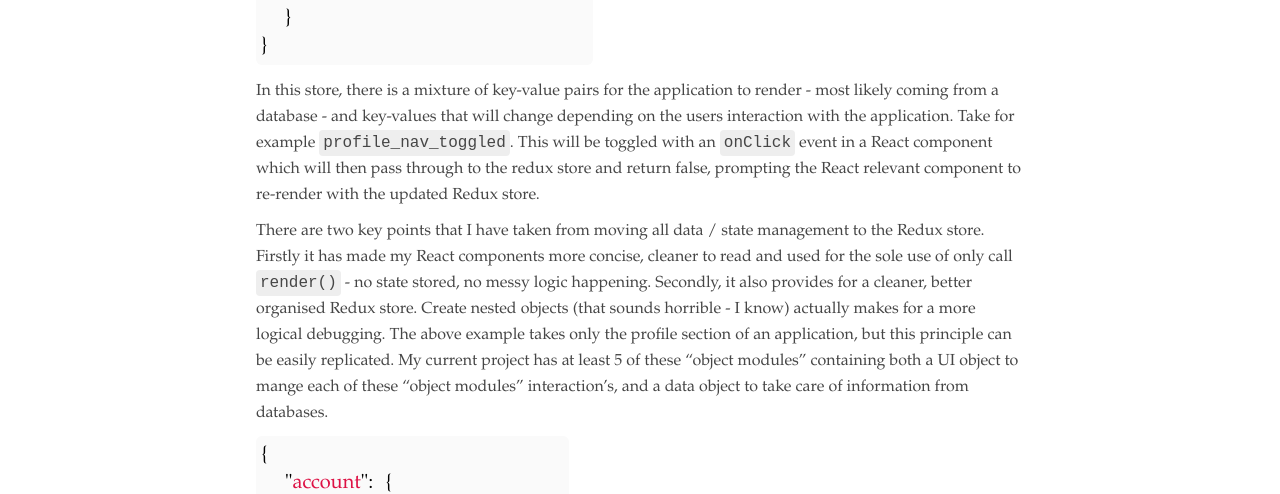
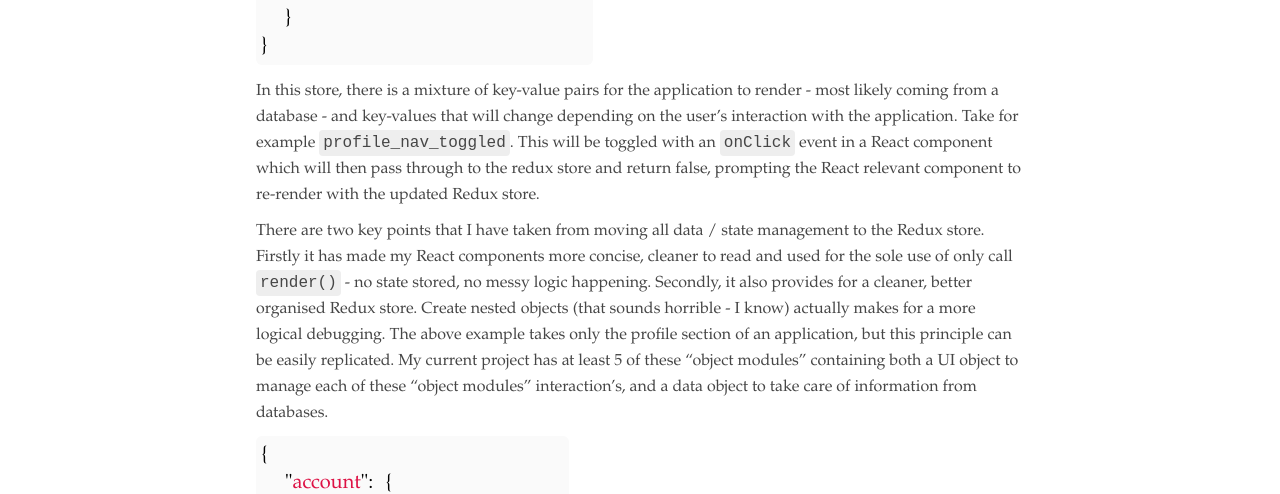
Before and after one commit to alex-windett/alex-windett.github.io, a Jekyll site: the page built from _posts/2017-02-13-getting-your-state-together.markdown, in a window 1280 px wide and 900 px high, scrolled down 1302 px. Shown: the part 177-671 px from the top of the window. Built offline with Jekyll 4.4.1, drawn with Linux system fonts in a browser that asks for light colours; some web fonts are replaced.

Commit message:
correcting spelling

```diff
--- a/_posts/2017-02-13-getting-your-state-together.markdown
+++ b/_posts/2017-02-13-getting-your-state-together.markdown
@@ -44,9 +44,9 @@ Take for an example this relatively simple mock store:
 }
 {% endhighlight %}
 
-In this store, there is a mixture of key-value pairs for the application to render - most likely coming from a database - and key-values that will change depending on the users interaction with the application. Take for example `profile_nav_toggled`. This will be toggled with an `onClick` event in a React component which will then pass through to the redux store and return false, prompting the React relevant component to re-render with the updated Redux store.
+In this store, there is a mixture of key-value pairs for the application to render - most likely coming from a database - and key-values that will change depending on the user's interaction with the application. Take for example `profile_nav_toggled`. This will be toggled with an `onClick` event in a React component which will then pass through to the redux store and return false, prompting the React relevant component to re-render with the updated Redux store.
 
-There are two key points that I have taken from moving all data / state management to the Redux store. Firstly it has made my React components more concise, cleaner to read and used for the sole use of only call `render()` - no state stored, no messy logic happening. Secondly, it also provides for a cleaner, better organised Redux store. Create nested objects (that sounds horrible - I know) actually makes for a more logical debugging. The above example takes only the profile section of an application, but this principle can be easily replicated. My current project has at least 5 of these "object modules" containing both a UI object to mange each of these "object modules" interaction's, and a data object to take care of information from databases.
+There are two key points that I have taken from moving all data / state management to the Redux store. Firstly it has made my React components more concise, cleaner to read and used for the sole use of only call `render()` - no state stored, no messy logic happening. Secondly, it also provides for a cleaner, better organised Redux store. Create nested objects (that sounds horrible - I know) actually makes for a more logical debugging. The above example takes only the profile section of an application, but this principle can be easily replicated. My current project has at least 5 of these "object modules" containing both a UI object to manage each of these "object modules" interaction's, and a data object to take care of information from databases.
 
 {% highlight js %}
 {
```
